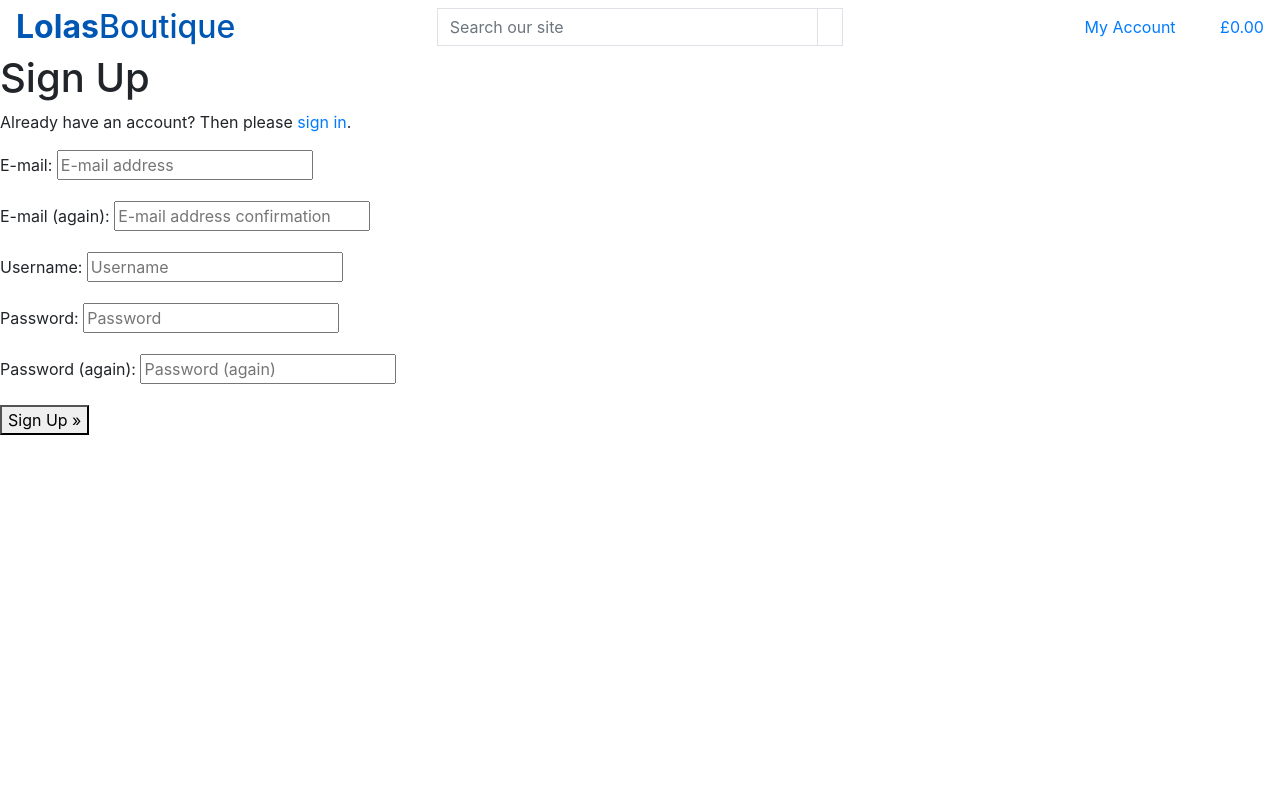
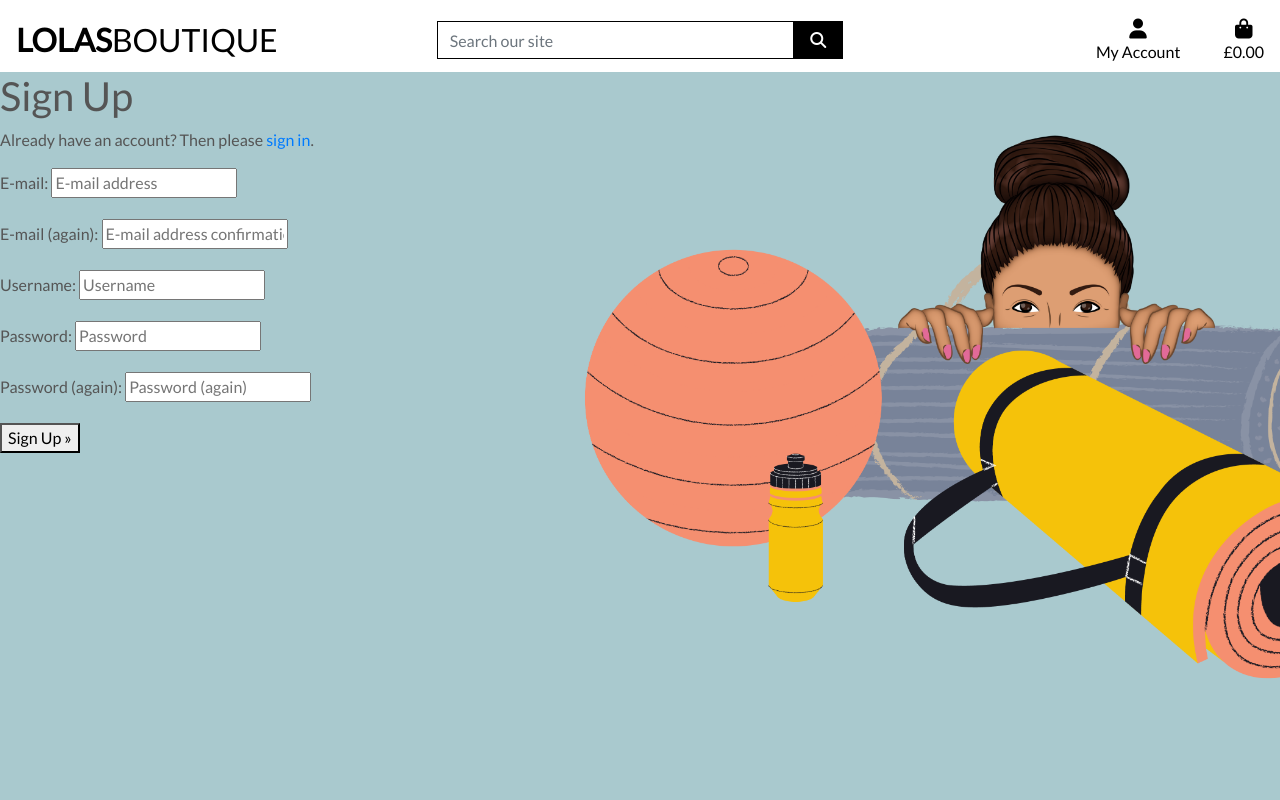
Before and after one commit to lolaedun/lolas-boutique, a Django app: page /accounts/signup/ in a window 1280 px wide. Run offline with Django 3.2, Linux system fonts and the light colour scheme; some libraries are stand-ins or nearby versions.

Commit message:
Complete homepage header and css

```diff
--- a/home/templates/home/index.html
+++ b/home/templates/home/index.html
@@ -7,14 +7,14 @@
         <div class="col"></div>
     </div>
 </div>
-{% enblock %}
+{% endblock %}
 
 {% block content %}
     <div class="container h-100">
         <div class="row h-100">
             <div class="col7 col-md-6 my-auto">
                 <h1 class="display-4 logo-font text-black">
-                    The new items are here
+                    The latest additions are here
                 </h1>
                 <div class="my-5">
                     <h4>
--- a/lolas_boutique/settings.py
+++ b/lolas_boutique/settings.py
@@ -145,7 +145,10 @@ USE_TZ = True
 # https://docs.djangoproject.com/en/3.2/howto/static-files/
 
 STATIC_URL = '/static/'
+STATICFILES_DIRS = (os.path.join(BASE_DIR, 'static'), )
 
+MEDIA_URL = '/media/'
+MEDIA_ROOT = os.path.join(BASE_DIR, 'media')
 # Default primary key field type
 # https://docs.djangoproject.com/en/3.2/ref/settings/#default-auto-field
 
--- a/lolas_boutique/urls.py
+++ b/lolas_boutique/urls.py
@@ -15,9 +15,11 @@ Including another URLconf
 """
 from django.contrib import admin
 from django.urls import path, include
+from django.conf import settings
+from django.conf.urls.static import static
 
 urlpatterns = [
     path('admin/', admin.site.urls),
     path('accounts/', include('allauth.urls')),
     path('', include('home.urls')),
-]
+] + static(settings.MEDIA_URL, document_root=settings.MEDIA_ROOT)
--- /dev/null
+++ b/static/css/base.css
@@ -0,0 +1,81 @@
+html {
+    height: 100%;
+}
+
+body {
+    background: url('/media/Lolas-Boutique-homepage.png') no-repeat center center fixed;
+    background-size: cover;
+    height: calc(100vh - 164px);
+    color: #555;
+    font-family: 'Lato';
+}
+
+/* from Bulma */
+.icon {
+    align-items: center;
+    display: inline-flex;
+    justify-content: center;
+    height: 1.5rem;
+    width: 1.5rem;
+}
+
+.logo-font {
+    text-transform: uppercase;
+}
+
+.main-logo-link {
+    width: fit-content;
+}
+
+.shop-now-button {
+    background: black;
+    color: white;
+    min-width: 260px;
+}
+
+.btn-black {
+    background: black;
+    color: white;
+}
+
+.shop-now-button:hover,
+.shop-now-button:active,
+.shop-now-button:focus,
+.btn-black:hover,
+.btn-black:active,
+.btn-black:focus {
+    background: #222;
+    color: white;
+}
+
+.text-black {
+    color: #000 !important;
+}
+
+.border-black {
+    border: 1px solid black !important;
+}
+
+/* -------------------------------- Media Queries */
+
+/* Slightly larger container on xl screens */
+@media (min-width: 1200px) {
+  .container {
+    max-width: 80%;
+  }
+}
+
+/* fixed top navbar only on medium and up */
+@media (min-width: 992px) {
+    .fixed-top-desktop-only {
+        position: fixed;
+        top: 0;
+        right: 0;
+        left: 0;
+        z-index: 1030;
+    }
+
+    .header-container {
+        padding-top: 164px;
+    }
+}
--- a/templates/base.html
+++ b/templates/base.html
@@ -14,12 +14,17 @@
 
     {% block corecss %}
         <link rel="stylesheet" href="https://stackpath.bootstrapcdn.com/bootstrap/4.4.1/css/bootstrap.min.css" integrity="sha384-Vkoo8x4CGsO3+Hhxv8T/Q5PaXtkKtu6ug5TOeNV6gBiFeWPGFN9MuhOf23Q9Ifjh" crossorigin="anonymous">
+        <link rel="preconnect" href="https://fonts.googleapis.com">
+        <link rel="preconnect" href="https://fonts.gstatic.com" crossorigin>
+        <link href="https://fonts.googleapis.com/css2?family=Lato&display=swap" rel="stylesheet">
+        <link rel="stylesheet" href="{% static 'css/base.css' %}">
     {% endblock %}
 
     {% block extra_css %}
     {% endblock %}
 
     {% block corejs %}
+        <script src="https://kit.fontawesome.com/e919c4adb0.js" crossorigin="anonymous"></script>
         <script src="https://code.jquery.com/jquery-3.4.1.slim.min.js" integrity="sha384-J6qa4849blE2+poT4WnyKhv5vZF5SrPo0iEjwBvKU7imGFAV0wwj1yYfoRSJoZ+n" crossorigin="anonymous"></script>
         <script src="https://cdn.jsdelivr.net/npm/popper.js@1.16.0/dist/umd/popper.min.js" integrity="sha384-Q6E9RHvbIyZFJoft+2mJbHaEWldlvI9IOYy5n3zV9zzTtmI3UksdQRVvoxMfooAo" crossorigin="anonymous"></script>
         <script src="https://stackpath.bootstrapcdn.com/bootstrap/4.4.1/js/bootstrap.min.js" integrity="sha384-wfSDF2E50Y2D1uUdj0O3uMBJnjuUD4Ih7YwaYd1iqfktj0Uod8GCExl3Og8ifwB6" crossorigin="anonymous"></script>
@@ -32,7 +37,7 @@
   </head>
   <body>
     <header class="container-fluid fixed-top"></header>
-    <div class="row">
+    <div id="topnav" class="row bg-white pt-lg-2 d-none d-lg-flex">
       <div class="col-12 col-lg-4 my-auto py-1 py-lg-0 text-center text-lg-left">
         <a href="{% url 'home' %}" class="nav-link main-logo-link">
           <h2 class="logo-font text-black my-0"><strong>Lolas</strong>Boutique</h2>
```
Also changed, not shown: media/Lolas-Boutique-homepage.png (added).
